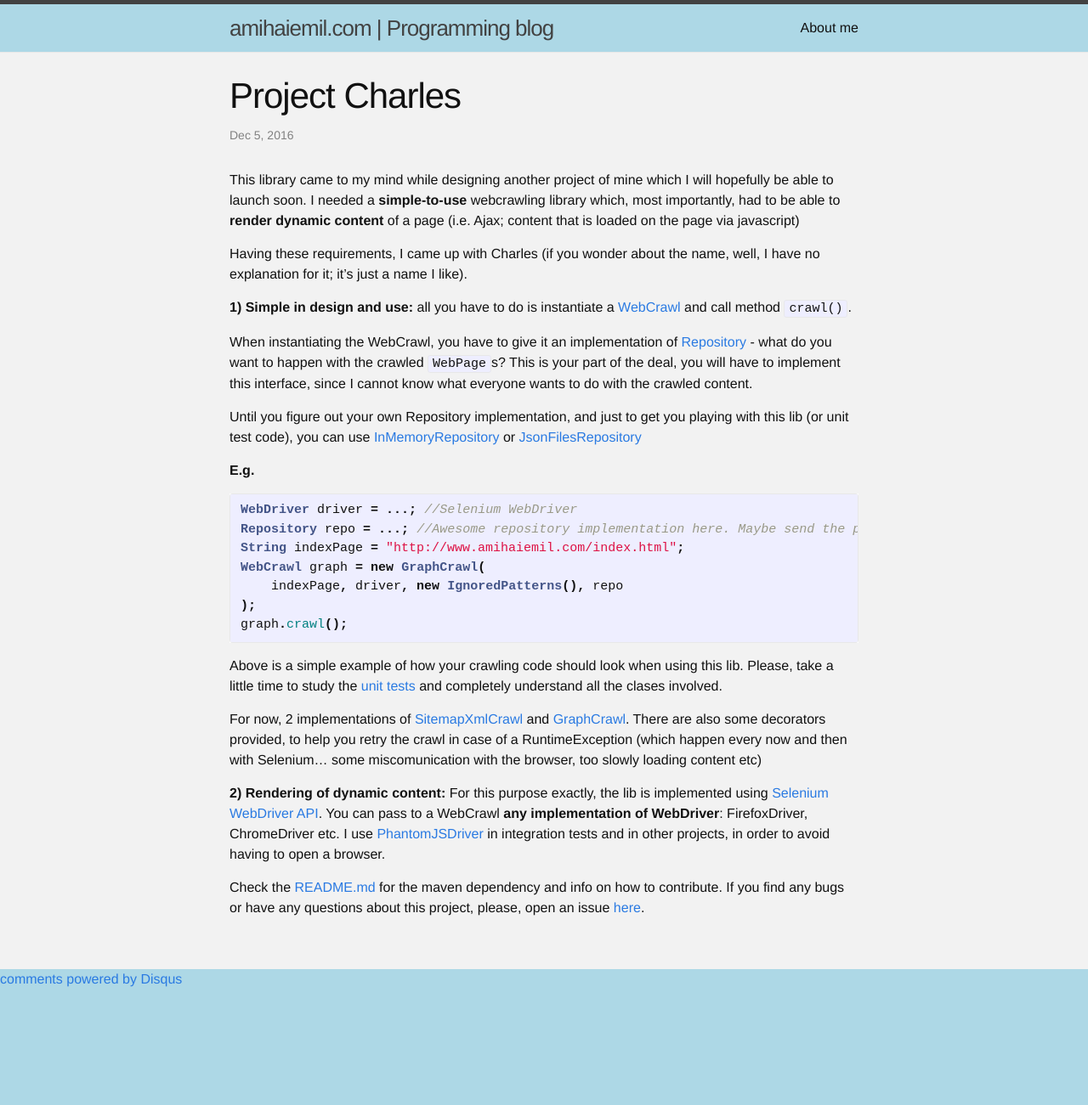
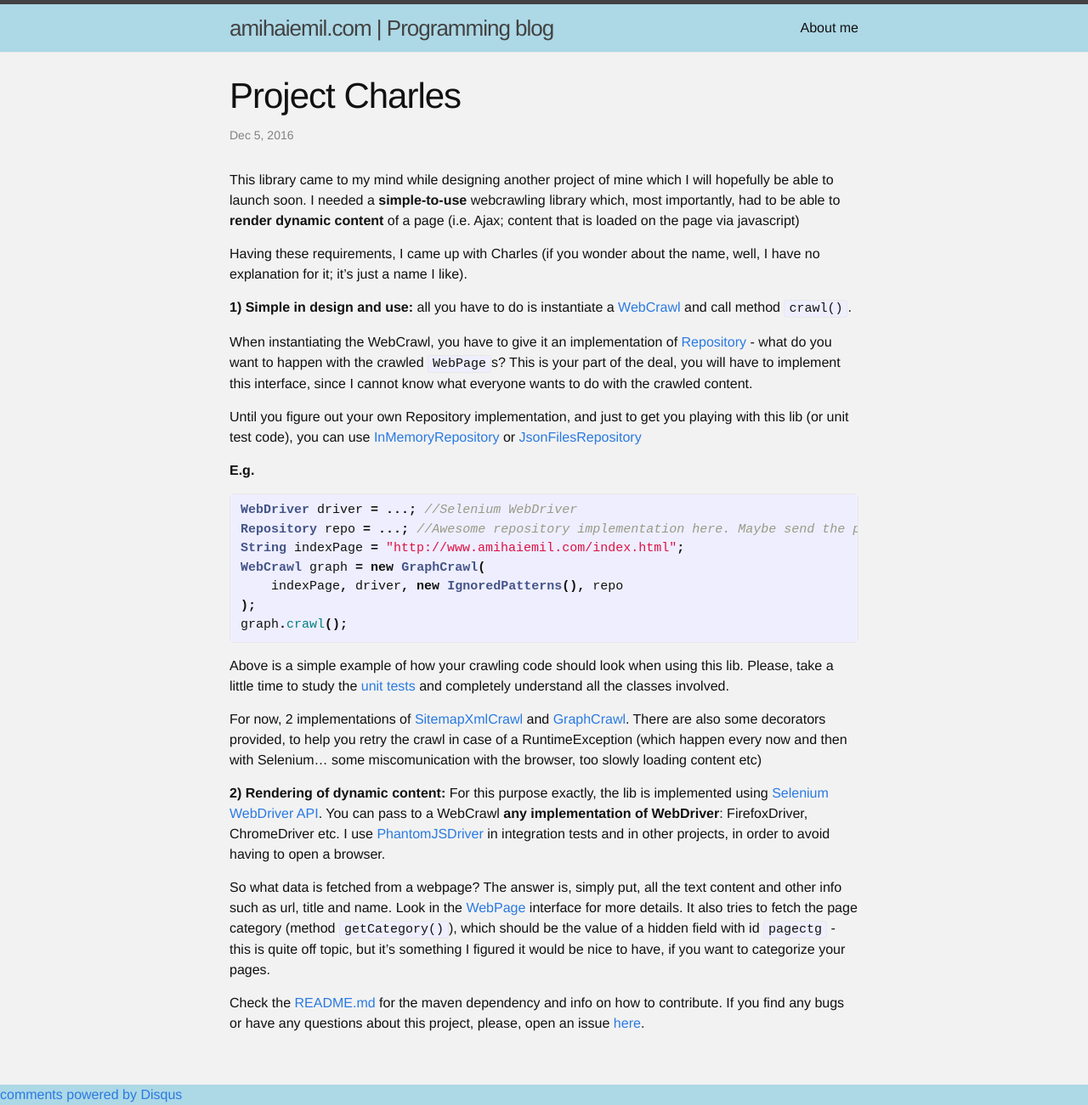
Before and after one commit to amihaiemil/amihaiemil.github.io, a Jekyll site: the page built from _posts/2016-12-05-project-charles.markdown, in a window 1280 px wide. Shown: the whole page at 85% size. Built offline with Jekyll 4.4.1, drawn with Linux system fonts in a browser that asks for light colours; comment, search, counter and statistics services are not loaded; before the commit the page ends 1165 px from its top, so only the background shows below that.

Commit message:
details about WebPage

```diff
--- a/_posts/2016-12-05-project-charles.markdown
+++ b/_posts/2016-12-05-project-charles.markdown
@@ -34,7 +34,7 @@ graph.crawl();
 {% endhighlight %}
 
 Above is a simple example of how your crawling code should look when using this lib. Please, take a little time to study the [unit tests](https://github.com/opencharles/charles/tree/master/src/test/java/com/amihaiemil/charles)
-and completely understand all the clases involved.
+and completely understand all the classes involved.
 
 For now, 2 implementations of [SitemapXmlCrawl](https://github.com/opencharles/charles/blob/master/src/main/java/com/amihaiemil/charles/SitemapXmlCrawl.java) and
 [GraphCrawl](https://github.com/opencharles/charles/blob/master/src/main/java/com/amihaiemil/charles/GraphCrawl.java). There are also some decorators provided, to help you retry the crawl in case of a
@@ -44,5 +44,9 @@ RuntimeException (which happen every now and then with Selenium... some miscomun
 WebCrawl **any implementation of WebDriver**: FirefoxDriver, ChromeDriver etc. I use [PhantomJSDriver](https://github.com/detro/ghostdriver) in integration tests and in other projects, in order
 to avoid having to open a browser.
 
+So what data is fetched from a webpage? The answer is, simply put, all the text content and other info such as url, title and name. Look in the [WebPage](https://github.com/opencharles/charles/blob/master/src/main/java/com/amihaiemil/charles/WebPage.java)
+interface for more details. It also tries to fetch the page category (method ``getCategory()``), which should be the value of a hidden field with id ``pagectg`` - this is quite off topic, but it's something I figured
+it would be nice to have, if you want to categorize your pages.
+
 Check the [README.md](https://github.com/opencharles/charles/blob/master/README.md) for the maven dependency and info on how to contribute.
 If you find any bugs or have any questions about this project, please, open an issue [here](https://github.com/opencharles/charles/issues/new).
```
